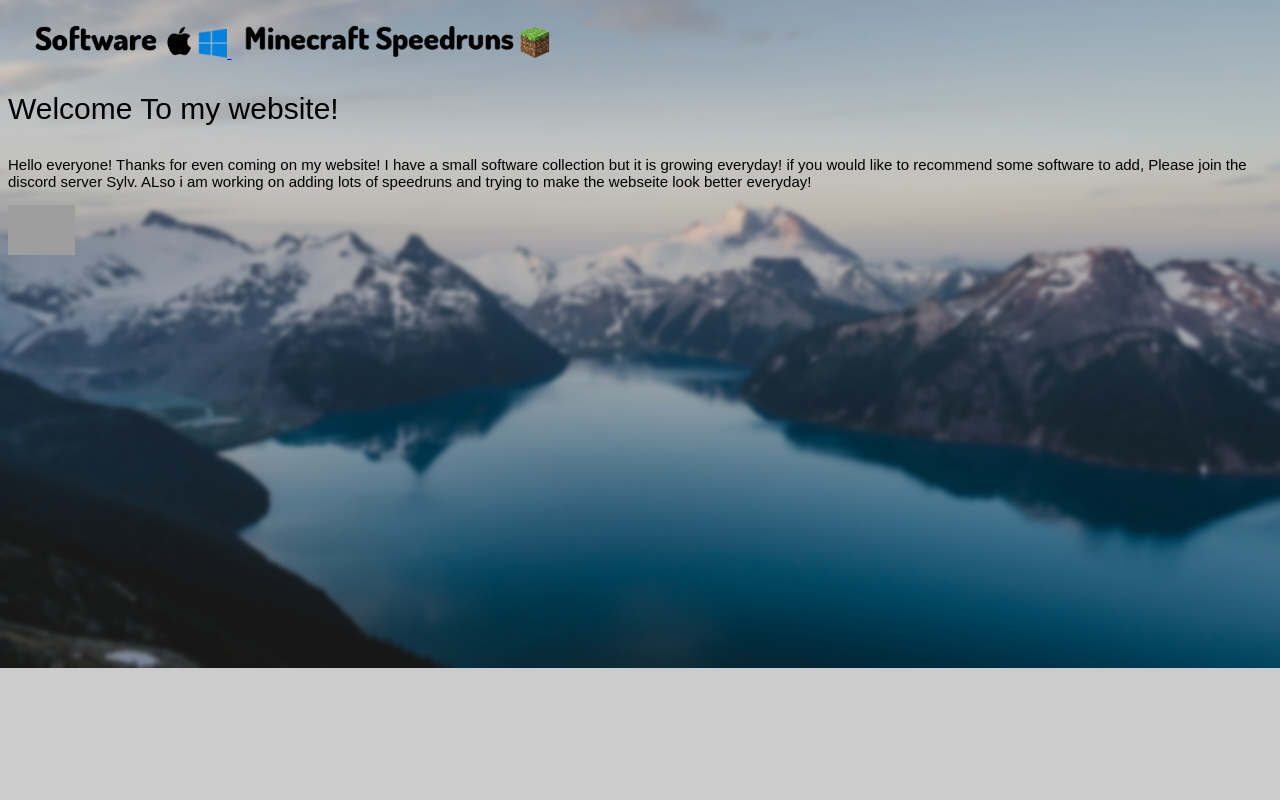
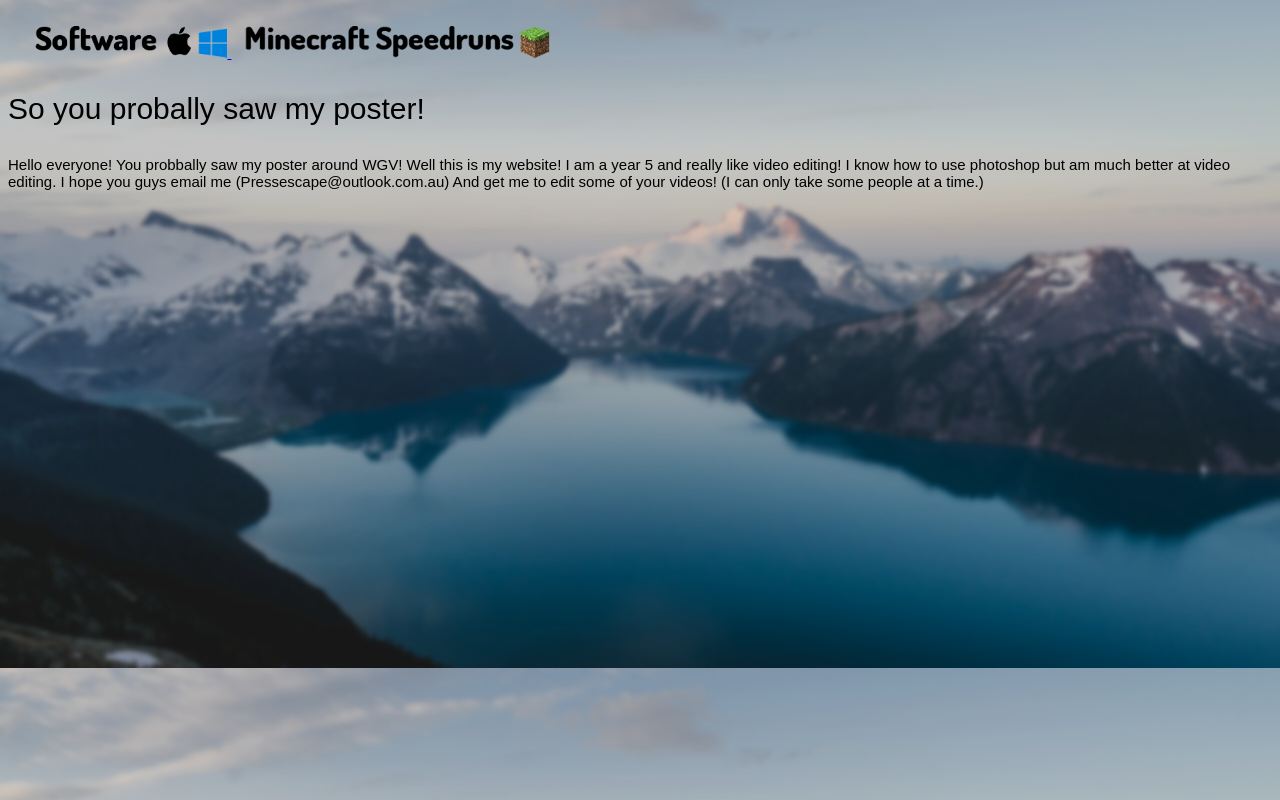
Before and after one commit to Pressescape/pressescape.github.io, a plain HTML site: page index.html in a window 1280 px wide. Drawn offline with Linux system fonts and the light colour scheme; grey boxes are pictures that could not be loaded.

Commit message:
Update index.html

```diff
--- a/index.html
+++ b/index.html
@@ -8,23 +8,20 @@ body {
   background-color: #cccccc;
   height: 600px; /* You must set a specified height */
   background-position: center; /* Center the image */
-  background-repeat: no-repeat; /* Do not repeat the image */
+  background-repeat: repeat; /* Do not repeat the image */
   background-size: cover; /* Resize the background image to cover the entire container */
 }
 
 </style>
 </head>
-<a href="https://ateldaking.github.io/Software/">
+<a href="https://ateldaking.github.io/Email/">
 <img src="Software button.png" style="width 50px;height:50px;">
 </a>
 <img src="Minecraft speedruns button.png" style="width 50px;height:50px;">
  <body>
-<p style="font-family: 'Dosis', sans-serif;font-size:30px">Welcome To my website!</p>
+<p style="font-family: 'Dosis', sans-serif;font-size:30px">So you probally saw my poster!</p>
 
-<p style="font-family: 'Dosis', sans-serif;font-size:15px">Hello everyone! Thanks for even coming on my website! I have a small software collection but it is growing everyday! if you would like to recommend some software to add, Please join the discord server Sylv. ALso i am working on adding lots of speedruns and trying to make the webseite look better everyday!</p>
+<p style="font-family: 'Dosis', sans-serif;font-size:15px">Hello everyone! You probbally saw my poster around WGV! Well this is my website! I am a year 5 and really like video editing! I know how to use photoshop but am much better at video editing. I hope you guys email me (Pressescape@outlook.com.au) And get me to edit some of your videos! (I can only take some people at a time.) </p>
 
-<a href="https://discord.gg/DTeejbEp">
-<img src="Epic Gamer discord icon.png" style="width 50px;height:50px;">
-</a>
 </body>
 </html>
```
